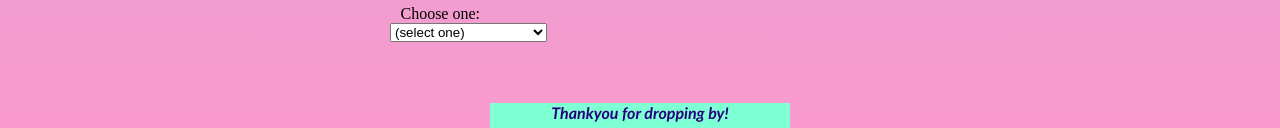
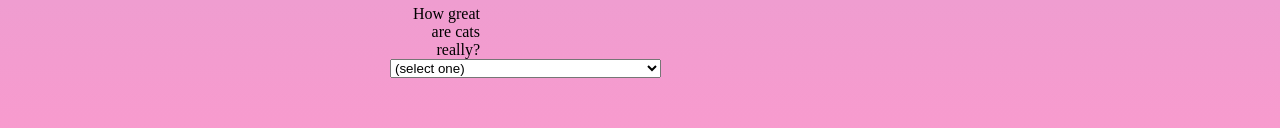
Before and after one commit to ActuallyFBI/Purplebeard---html-Form---Table, a plain HTML site: page index.html in a window 1280 px wide. Shown: the part 2793-2921 px from the top of the page. Drawn offline with Linux system fonts and the light colour scheme.

Commit message:
Update index.html

```diff
--- a/index.html
+++ b/index.html
@@ -71,12 +71,12 @@
   </table>
   <img src="images/purrl6.jpg" alt="Cat in a brown paper bag" class="images" />
   <form>
-    <label for="choose">Choose one:<select id="choose" name="choose">
+    <label for="choose">How great are cats really?<select id="choose" name="choose">
       <option value="">(select one)</option>
-      <option value="1">Giraffe</option>
-      <option value="2">A cold winters morning</option>
-      <option value="3">Coffee</option>
-      <option value="4">Ants</option>
+      <option value="1">They are the best!</option>
+      <option value="2">They should be worshipped like gods!</option>
+      <option value="3">They are better than dogs thats for sure!</option>
+      <option value="4">10 out of 10 would pspspspspsps at again</option>
     </select>
   </label>
     </form>
```
